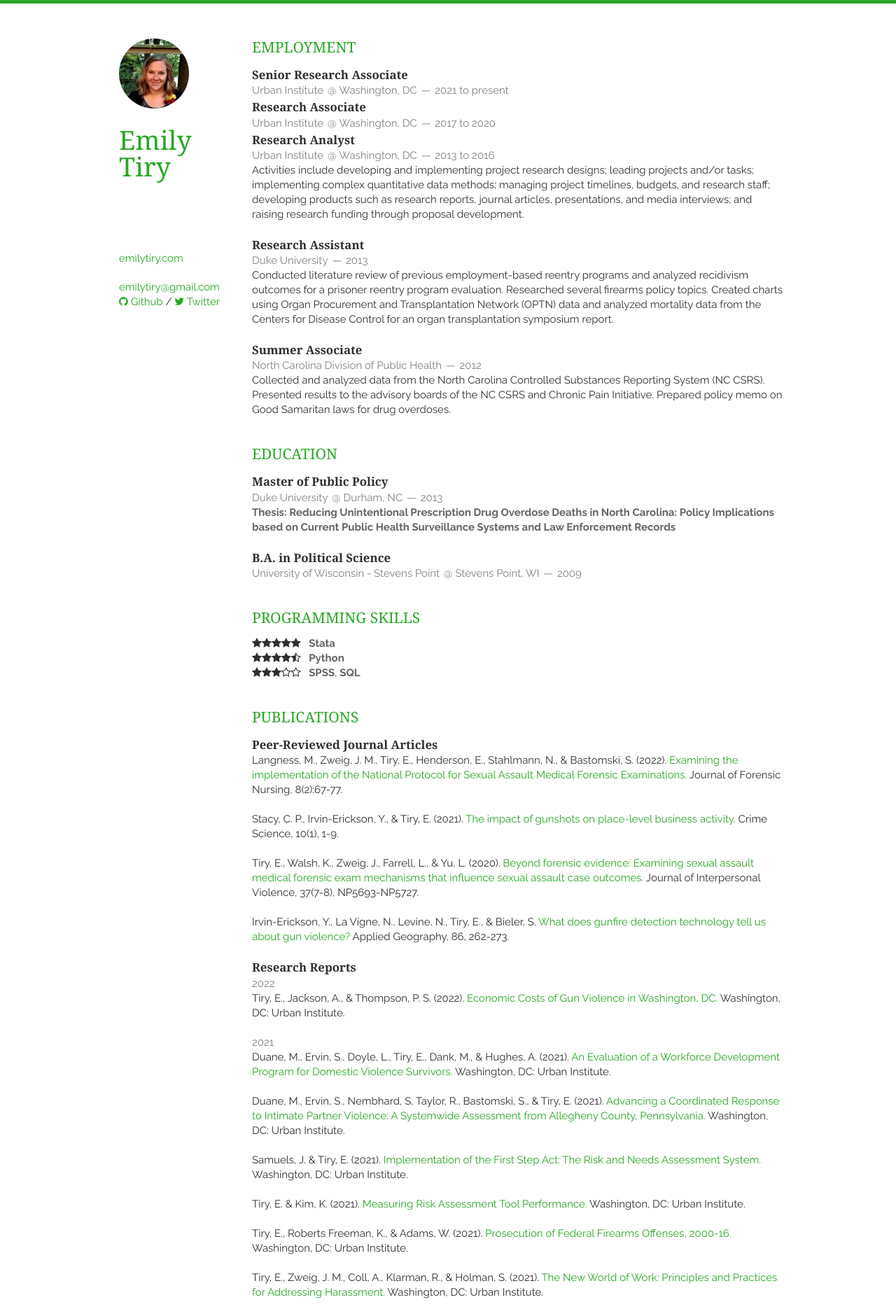
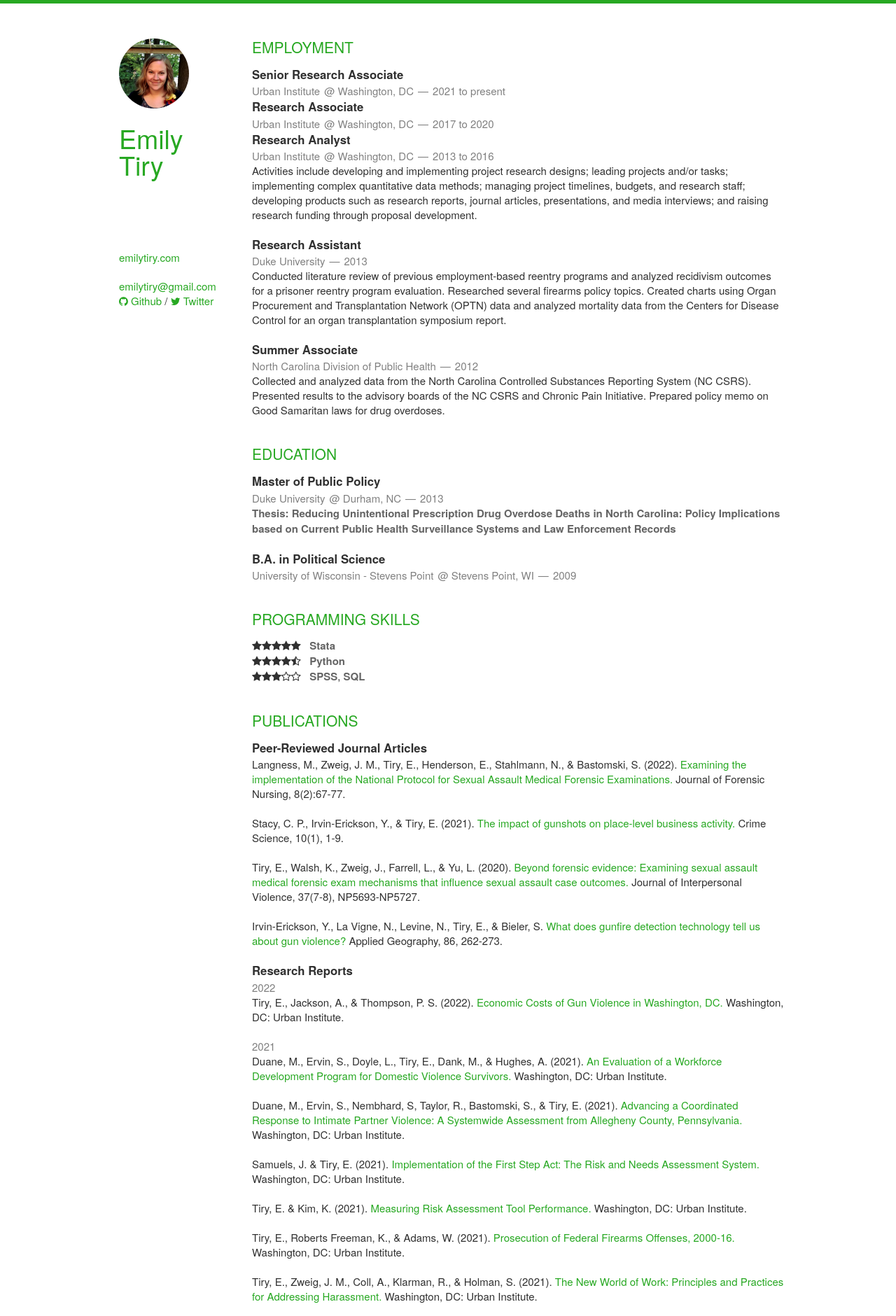
Before and after one commit to etiry/resume, a Jekyll site: the page built from index.html, in a window 1280 px wide. Shown: the top 1880 px of the page at 70% size. Built offline with Jekyll 4.4.1, drawn with Linux system fonts in a browser that asks for light colours; nearby versions of some CDN libraries; the list of posts is cut into pages by our own code.

Commit message:
Change font

```diff
--- a/static/css/base.css
+++ b/static/css/base.css
@@ -63,7 +63,7 @@
 ================================================== */
 	h1, h2, h3, h4, h5, h6 {
 		color: #181818;
-		font-family: "Georgia", "Times New Roman", serif;
+		font-family: "HelveticaNeue", "Helvetica Neue", Helvetica, Arial, sans-serif;
 		font-weight: normal; }
 	h1 a, h2 a, h3 a, h4 a, h5 a, h6 a { font-weight: inherit; }
 	h1 { font-size: 46px; line-height: 50px; margin-bottom: 14px;}
--- a/static/css/layout.css
+++ b/static/css/layout.css
@@ -1,7 +1,7 @@
 @import url(https://fonts.googleapis.com/css?family=Raleway:700,400);
 
 body {
-    font-family: "Raleway", Helvetica, Arial, sans-serif;
+    font-family: "HelveticaNeue", "Helvetica Neue", Helvetica, Arial, sans-serif;
     font-size: 15px;
     line-height: 21px;
     color: rgb(48, 48, 48);
```
Also changed, not shown: 2 other files.
